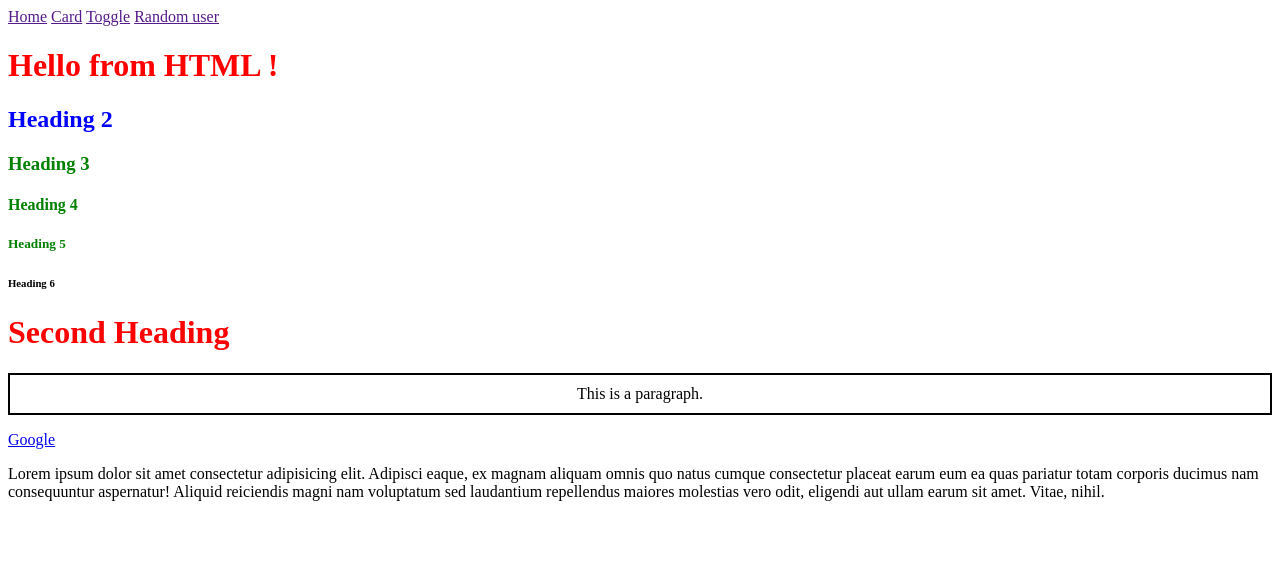
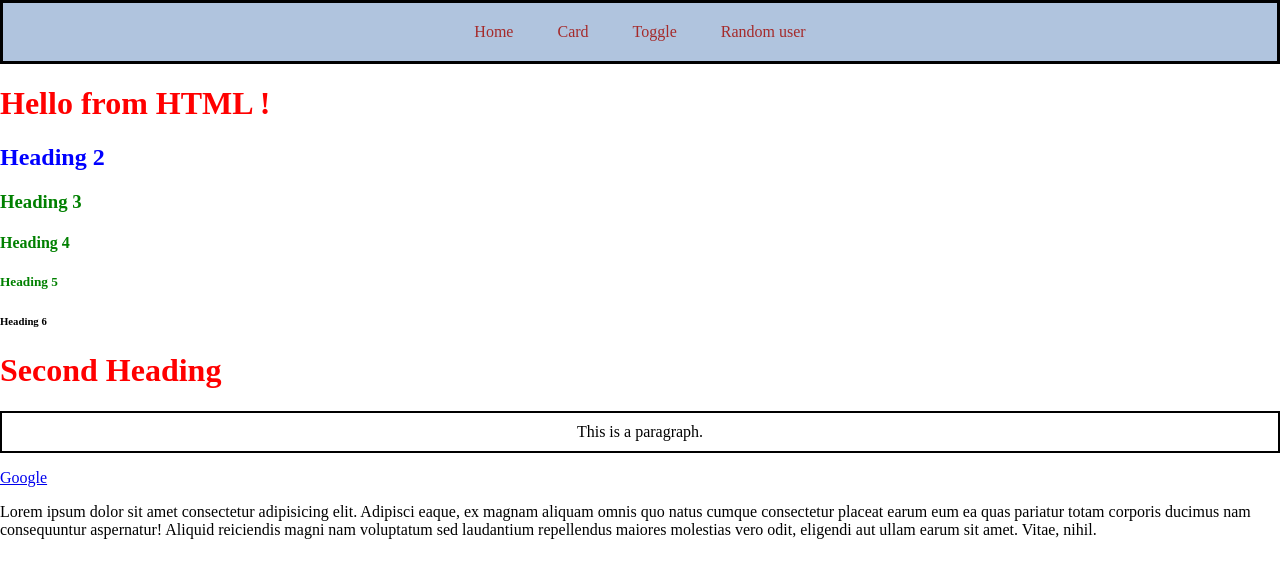
Before and after one commit to Duddalasrija/autosuggest, a website: page frontend/index.html in a window 1280 px wide. Drawn offline with Linux system fonts and the light colour scheme.

Commit message:
styling navbar

```diff
--- a/frontend/css/index.css
+++ b/frontend/css/index.css
@@ -14,3 +14,22 @@ h1{
     padding: 10px;
     text-align: center;
 }
+.navbar{
+    border: 3px black;
+    border-color: black;
+    border-style: solid;
+    padding: 20px;
+    background-color: lightsteelblue;
+    text-align: center;
+}
+.navbar a{
+    color: brown;
+    padding: 20px;
+    text-decoration: none;
+}
+.navbar a:hover{
+    background-color: lightblue;
+}
+body{
+    margin: 0px;
+}
```
